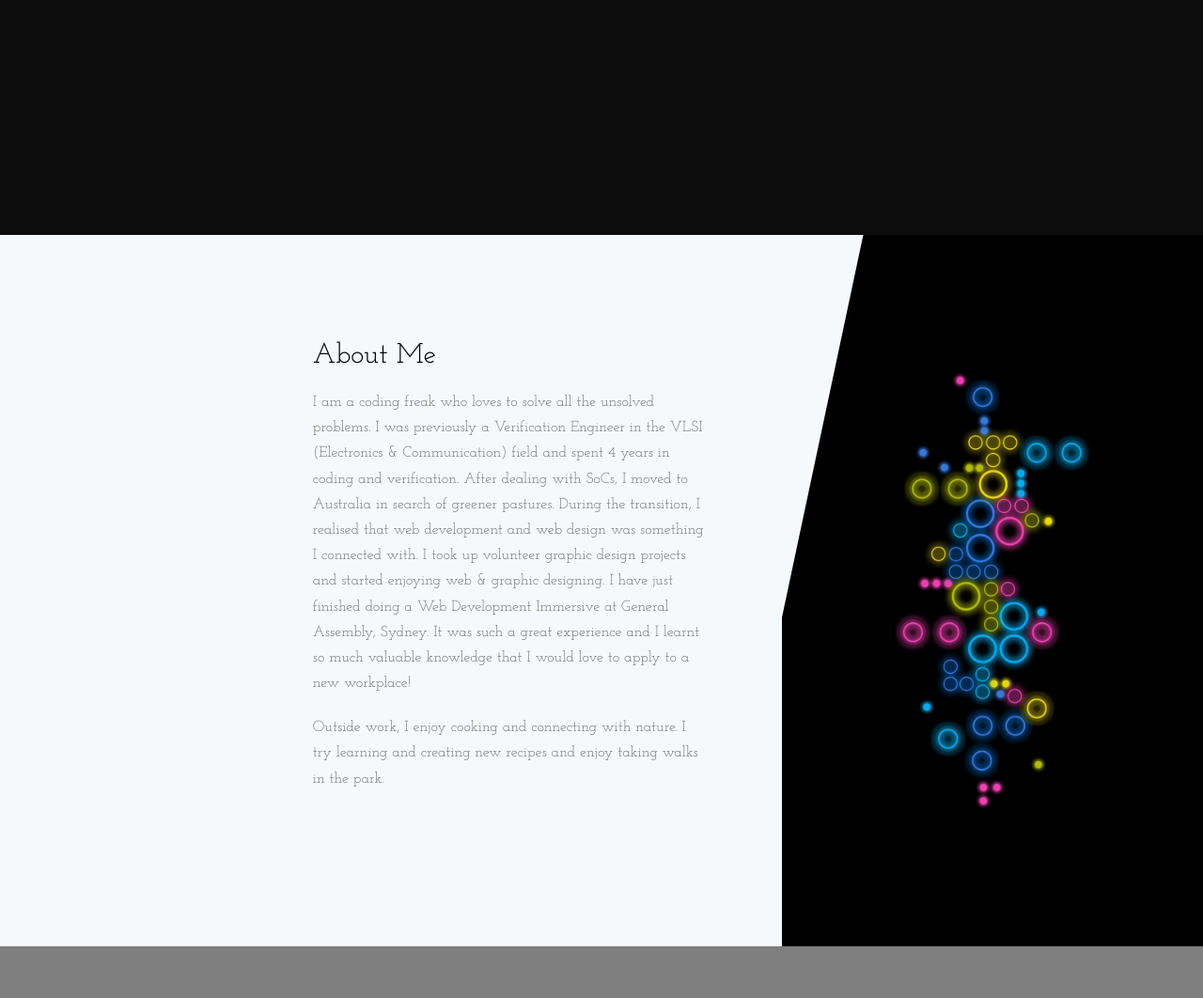
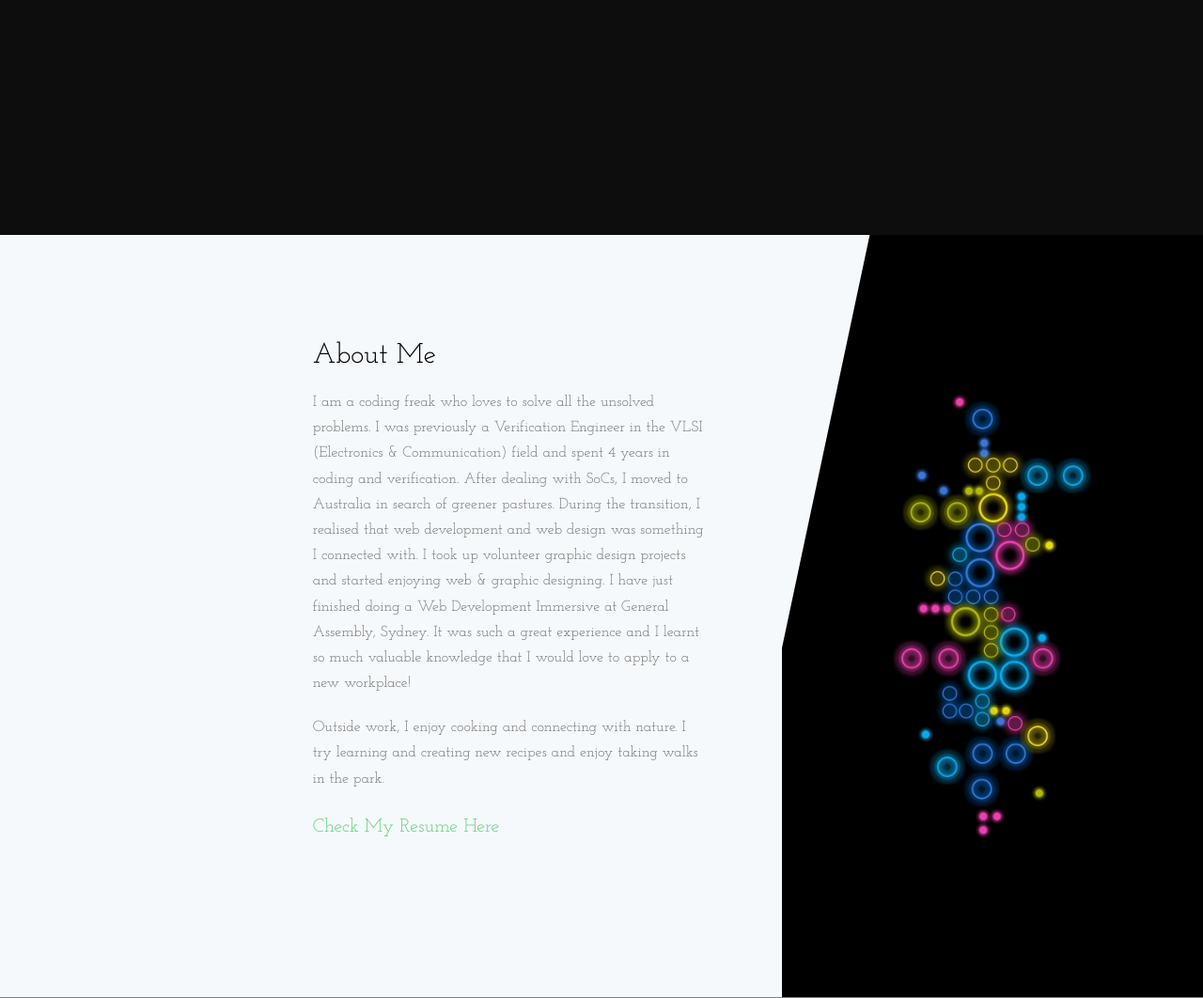
Before and after one commit to tnpriyanka12/profilepriyanka, a PHP site: page / in a window 1280 px wide. Shown: the part 650-1712 px from the top of the page at 94% size. Run offline with PHP 8.4, Linux system fonts and the light colour scheme; some web fonts are replaced.

Commit message:
Resume link

```diff
--- a/css/style.css
+++ b/css/style.css
@@ -2161,3 +2161,8 @@ form label {
 .evenly {
   justify-content: space-evenly;
 }
+
+
+.columns.download{
+  font-size: 20px;
+}
--- a/index.html
+++ b/index.html
@@ -129,6 +129,12 @@
 					<p>I am a coding freak who loves to solve all the unsolved problems. I was previously a Verification Engineer in the VLSI (Electronics & Communication) field and spent 4 years in coding and verification. After dealing with SoCs, I moved to Australia in search of greener pastures. During the transition, I realised that web development and web design was something I connected with. I took up volunteer graphic design projects and started enjoying web & graphic designing. I have just finished doing a Web Development Immersive at General Assembly, Sydney. It was such a great experience and I learnt so much valuable knowledge that I would love to apply to a new workplace! </p>
 					<p>
 					Outside work, I enjoy cooking and connecting with nature. I try learning and creating new recipes and enjoy taking walks in the park.</p>
+					<div class="columns download">
+                 <p>
+                    <a href="https://drive.google.com/file/d/1gRWRBgi8I-ydYEgV8Ut1ckzaDRaYO0jL/view?usp=sharing" target="_blank" class="button"><i class="fa fa-download" ></i>Check My Resume Here</a>
+                 </p>
+              </div>
+
 					</div>
 				</div>
 
```
